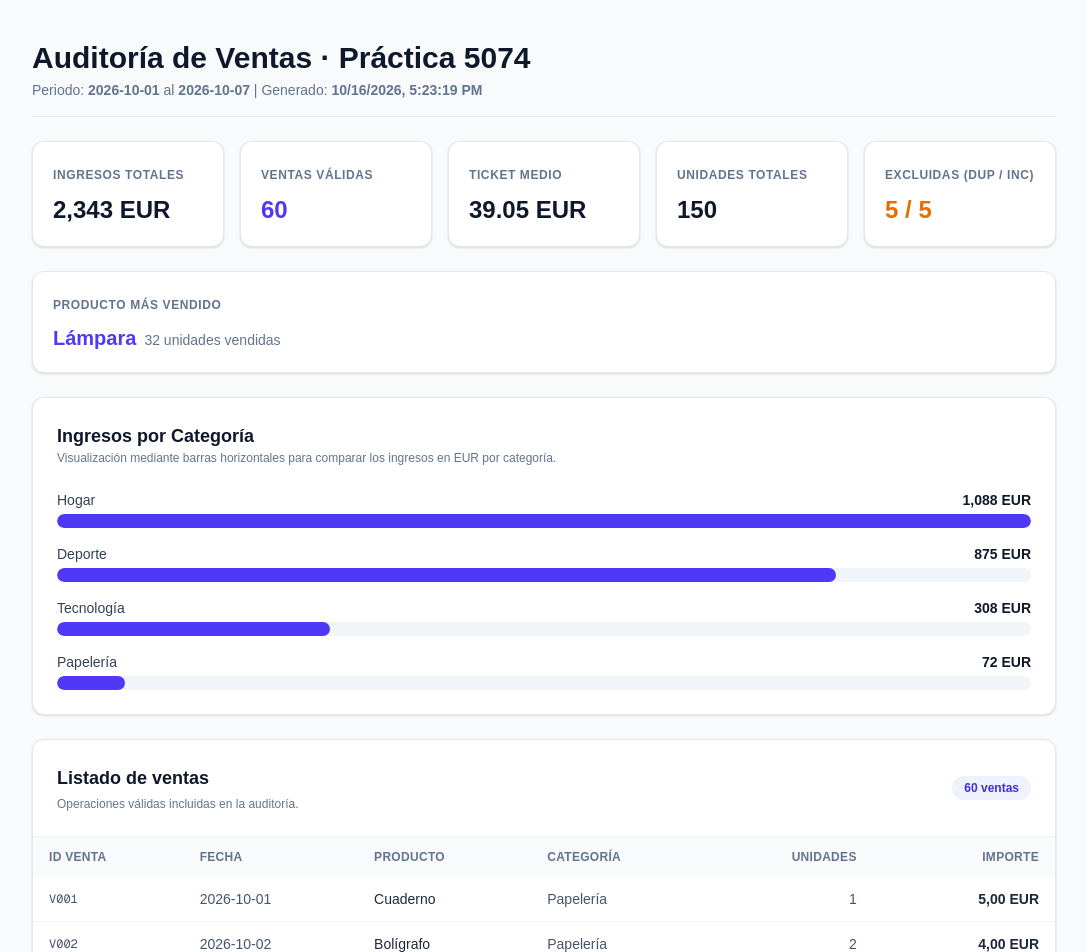
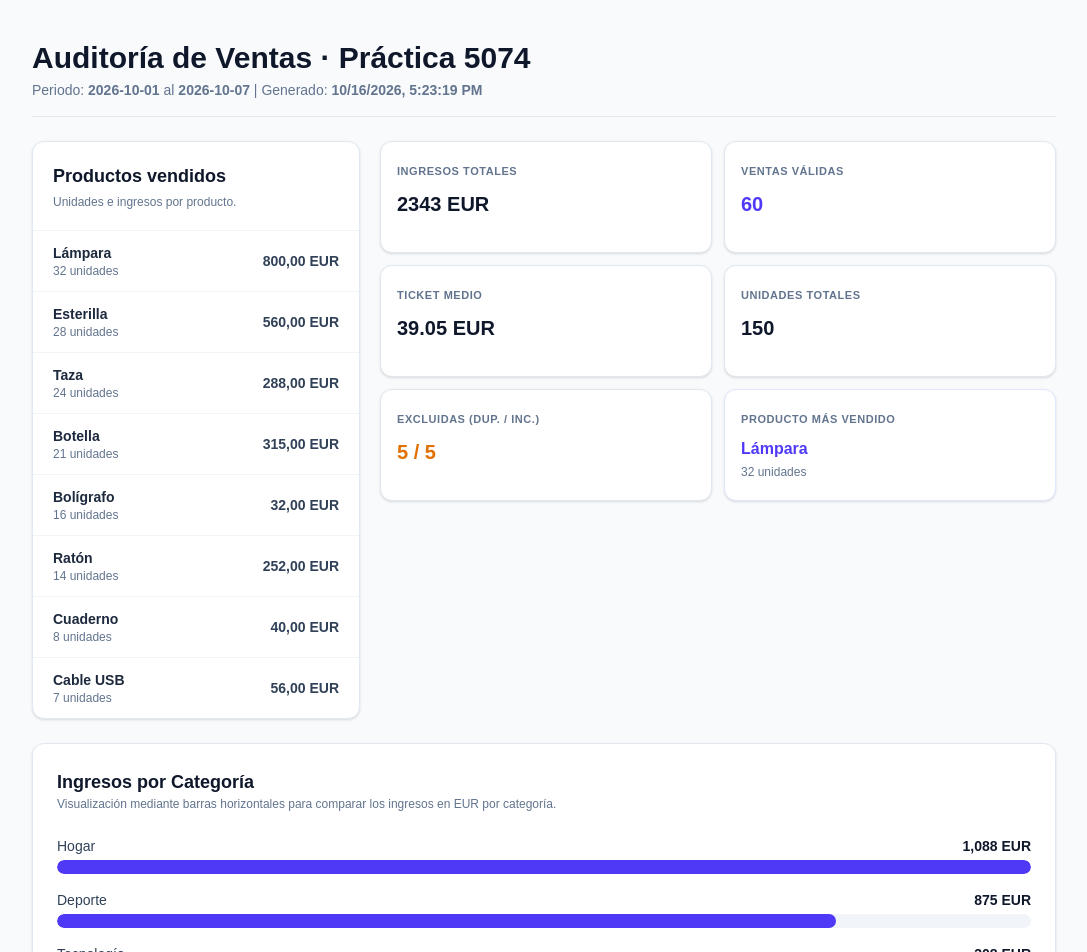
Before and after one commit to Hponce09/dashboard-ventas-5074, a Next.js app: page / in a window 1280 px wide. Shown: the top 952 px of the page, without its empty margins (96-1183 px from the left). Built offline with nearby package versions, Linux system fonts and the light colour scheme.

Commit message:
feat: cambio en la distribucion del dashboard

```diff
--- a/app/page.tsx
+++ b/app/page.tsx
@@ -80,6 +80,15 @@ export default function Dashboard() {
   }, new Map<string, number>());
   const maxUnidades = Math.max(...unidadesPorProducto.values(), 0);
   const productosMasVendidos = [...unidadesPorProducto.entries()].filter(([, unidades]) => unidades === maxUnidades);
+  const resumenProductos = [...ventas.reduce((productos, venta) => {
+    const actual = productos.get(venta.producto_nombre) ?? { unidades: 0, ingresos: 0 };
+    productos.set(venta.producto_nombre, {
+      unidades: actual.unidades + venta.unidades,
+      ingresos: actual.ingresos + venta.ingreso,
+    });
+    return productos;
+  }, new Map<string, { unidades: number; ingresos: number }>()).entries()]
+    .sort((a, b) => b[1].unidades - a[1].unidades);
 
   return (
     <main className="min-h-screen bg-slate-50 p-6 md:p-10 text-slate-800">
@@ -97,59 +106,58 @@ export default function Dashboard() {
           </p>
         </header>
 
-        {/* Tarjetas de Métricas (KPIs) - Ahora con 5 Cards */}
-        <section className="grid grid-cols-2 md:grid-cols-5 gap-4">
-          <div className="bg-white p-5 rounded-xl border border-slate-200 shadow-sm">
-            <span className="text-xs font-bold text-slate-500 uppercase tracking-wider">Ingresos Totales</span>
-            <p className="text-2xl font-black text-slate-900 mt-2">
-              {resumen.ingresos_totales.toLocaleString()} {resumen.moneda}
-            </p>
+        <section className="grid grid-cols-1 lg:grid-cols-3 gap-5 items-start">
+          <div className="bg-white rounded-xl border border-slate-200 shadow-sm overflow-hidden lg:col-span-1">
+            <div className="p-5 border-b border-slate-100">
+              <h2 className="text-lg font-bold text-slate-900">Productos vendidos</h2>
+              <p className="text-xs text-slate-500 mt-1">Unidades e ingresos por producto.</p>
+            </div>
+            <div className="max-h-[34rem] overflow-y-auto divide-y divide-slate-100">
+              {resumenProductos.map(([nombre, datos]) => (
+                <div key={nombre} className="px-5 py-3 flex items-center justify-between gap-3 hover:bg-slate-50">
+                  <div className="min-w-0">
+                    <p className="font-semibold text-sm text-slate-800 truncate">{nombre}</p>
+                    <p className="text-xs text-slate-500">{datos.unidades} unidades</p>
+                  </div>
+                  <span className="shrink-0 text-sm font-semibold text-slate-700">
+                    {datos.ingresos.toLocaleString('es-ES', { minimumFractionDigits: 2 })} {resumen.moneda}
+                  </span>
+                </div>
+              ))}
+            </div>
           </div>
 
-          <div className="bg-white p-5 rounded-xl border border-slate-200 shadow-sm">
-            <span className="text-xs font-bold text-slate-500 uppercase tracking-wider">Ventas Válidas</span>
-            <p className="text-2xl font-black text-indigo-600 mt-2">
-              {resumen.operaciones_validas}
-            </p>
+          <div className="grid grid-cols-1 sm:grid-cols-2 gap-3 lg:col-span-2">
+            <div className="bg-white p-4 rounded-xl border border-slate-200 shadow-sm min-h-28">
+              <span className="text-[11px] font-bold text-slate-500 uppercase tracking-wider">Ingresos totales</span>
+              <p className="text-xl font-black text-slate-900 mt-2">{resumen.ingresos_totales.toLocaleString('es-ES')} {resumen.moneda}</p>
+            </div>
+            <div className="bg-white p-4 rounded-xl border border-slate-200 shadow-sm min-h-28">
+              <span className="text-[11px] font-bold text-slate-500 uppercase tracking-wider">Ventas válidas</span>
+              <p className="text-xl font-black text-indigo-600 mt-2">{resumen.operaciones_validas}</p>
+            </div>
+            <div className="bg-white p-4 rounded-xl border border-slate-200 shadow-sm min-h-28">
+              <span className="text-[11px] font-bold text-slate-500 uppercase tracking-wider">Ticket medio</span>
+              <p className="text-xl font-black text-slate-900 mt-2">{ticketMedio} {resumen.moneda}</p>
+            </div>
+            <div className="bg-white p-4 rounded-xl border border-slate-200 shadow-sm min-h-28">
+              <span className="text-[11px] font-bold text-slate-500 uppercase tracking-wider">Unidades totales</span>
+              <p className="text-xl font-black text-slate-900 mt-2">{resumen.unidades_totales}</p>
+            </div>
+            <div className="bg-white p-4 rounded-xl border border-slate-200 shadow-sm min-h-28">
+              <span className="text-[11px] font-bold text-slate-500 uppercase tracking-wider">Excluidas (dup. / inc.)</span>
+              <p className="text-xl font-black text-amber-600 mt-2">{calidad.copias_duplicadas_excluidas} / {calidad.incidencias_excluidas}</p>
+            </div>
+            <div className="bg-white p-4 rounded-xl border border-indigo-100 shadow-sm min-h-28">
+              <span className="text-[11px] font-bold text-slate-500 uppercase tracking-wider">Producto más vendido</span>
+              {productosMasVendidos.length > 0 ? (
+                <>
+                  <p className="text-base font-black text-indigo-600 mt-2 leading-snug">{productosMasVendidos.map(([nombre]) => nombre).join(', ')}</p>
+                  <p className="text-xs text-slate-500 mt-1">{maxUnidades} unidades</p>
+                </>
+              ) : <p className="text-sm text-slate-500 mt-2">Sin ventas</p>}
+            </div>
           </div>
-
-          <div className="bg-white p-5 rounded-xl border border-slate-200 shadow-sm">
-            <span className="text-xs font-bold text-slate-500 uppercase tracking-wider">Ticket Medio</span>
-            <p className="text-2xl font-black text-slate-900 mt-2">
-              {ticketMedio} {resumen.moneda}
-            </p>
-          </div>
-
-          <div className="bg-white p-5 rounded-xl border border-slate-200 shadow-sm">
-            <span className="text-xs font-bold text-slate-500 uppercase tracking-wider">Unidades Totales</span>
-            <p className="text-2xl font-black text-slate-900 mt-2">
-              {resumen.unidades_totales}
-            </p>
-          </div>
-
-          <div className="bg-white p-5 rounded-xl border border-slate-200 shadow-sm col-span-2 md:col-span-1">
-            <span className="text-xs font-bold text-slate-500 uppercase tracking-wider">Excluidas (Dup / Inc)</span>
-            <p className="text-2xl font-black text-amber-600 mt-2">
-              {calidad.copias_duplicadas_excluidas} / {calidad.incidencias_excluidas}
-            </p>
-          </div>
-        </section>
-
-        {/* Producto más vendido */}
-        <section className="bg-white p-5 rounded-xl border border-slate-200 shadow-sm">
-          <span className="text-xs font-bold text-slate-500 uppercase tracking-wider">
-            Producto{productosMasVendidos.length > 1 ? 's' : ''} más vendido{productosMasVendidos.length > 1 ? 's' : ''}
-          </span>
-          {productosMasVendidos.length > 0 ? (
-            <div className="mt-2 flex flex-wrap items-baseline gap-x-2 gap-y-1">
-              <p className="text-xl font-black text-indigo-600">
-                {productosMasVendidos.map(([nombre]) => nombre).join(', ')}
-              </p>
-              <span className="text-sm text-slate-500">{maxUnidades} unidades vendidas</span>
-            </div>
-          ) : (
-            <p className="mt-2 text-sm text-slate-500">No hay ventas para mostrar.</p>
-          )}
         </section>
 
         {/* Gráfico de Barras por Categoría */}
@@ -181,49 +189,6 @@ export default function Dashboard() {
                 </div>
               );
             })}
-          </div>
-        </section>
-
-        {/* Listado de ventas válidas */}
-        <section className="bg-white rounded-xl border border-slate-200 shadow-sm overflow-hidden">
-          <div className="p-6 border-b border-slate-100">
-            <div className="flex flex-wrap items-center justify-between gap-2">
-              <div>
-                <h2 className="text-lg font-bold text-slate-900">Listado de ventas</h2>
-                <p className="text-xs text-slate-500 mt-1">Operaciones válidas incluidas en la auditoría.</p>
-              </div>
-              <span className="rounded-full bg-indigo-50 px-3 py-1 text-xs font-semibold text-indigo-700">
-                {ventas.length} ventas
-              </span>
-            </div>
-          </div>
-          <div className="max-h-96 overflow-auto">
-            <table className="min-w-full text-sm text-left">
-              <thead className="sticky top-0 bg-slate-50 text-xs uppercase tracking-wide text-slate-500">
-                <tr>
-                  <th className="px-4 py-3 font-semibold">ID venta</th>
-                  <th className="px-4 py-3 font-semibold">Fecha</th>
-                  <th className="px-4 py-3 font-semibold">Producto</th>
-                  <th className="px-4 py-3 font-semibold">Categoría</th>
-                  <th className="px-4 py-3 text-right font-semibold">Unidades</th>
-                  <th className="px-4 py-3 text-right font-semibold">Importe</th>
-                </tr>
-              </thead>
-              <tbody className="divide-y divide-slate-100">
-                {ventas.map((venta) => (
-                  <tr key={venta.venta_id} className="hover:bg-slate-50">
-                    <td className="px-4 py-3 font-mono text-xs text-slate-600">{venta.venta_id}</td>
-                    <td className="px-4 py-3 whitespace-nowrap text-slate-600">{venta.fecha}</td>
-                    <td className="px-4 py-3 font-medium text-slate-800">{venta.producto_nombre}</td>
-                    <td className="px-4 py-3 text-slate-600">{venta.categoria}</td>
-                    <td className="px-4 py-3 text-right tabular-nums text-slate-600">{venta.unidades}</td>
-                    <td className="px-4 py-3 text-right whitespace-nowrap font-semibold text-slate-800">
-                      {venta.ingreso.toLocaleString('es-ES', { minimumFractionDigits: 2 })} {resumen.moneda}
-                    </td>
-                  </tr>
-                ))}
-              </tbody>
-            </table>
           </div>
         </section>
 
```
